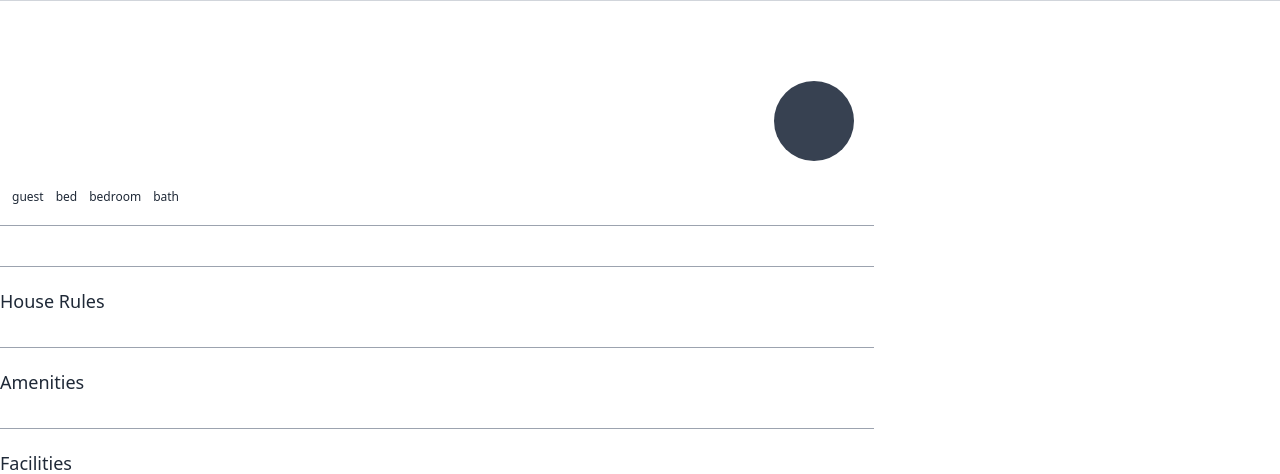
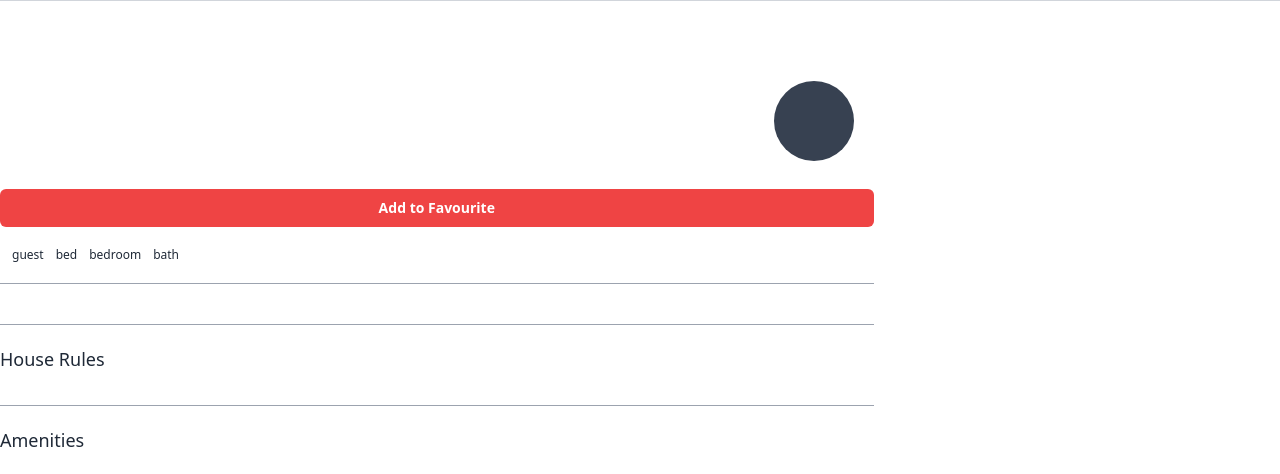
Before and after one commit to wy0353/airbnb-clone, a Django app: template templates/rooms/room_detail.html in a window 1280 px wide. Shown: the part 655-1129 px from the top of the page. Run offline with Django 3.2, Linux system fonts and the light colour scheme; the template is opened without the code that fills it, so the values that code supplies are empty; style sheets or scripts are compiled from the project's sources; some libraries are stand-ins or nearby versions.

Commit message:
favourite start

```diff
--- a/templates/base.html
+++ b/templates/base.html
@@ -1,5 +1,6 @@
 {% load static %}
 {% load i18n %}
+
 <!DOCTYPE html>
 <html lang="en">
   <head>
--- a/templates/rooms/room_detail.html
+++ b/templates/rooms/room_detail.html
@@ -6,7 +6,7 @@
 {% endblock page_title %}
 
 {% block contents %}
-<!-- column 1: photos -->
+<!-- row 1: photos -->
 <div class="container max-w-full h-75vh mb-20 -mt-10 flex">
     {% if room.get_first_photo %}
     <div class="w-1/2 h-full bg-cover bg-center" style="background-image: url({{room.get_first_photo}})"></div>
@@ -27,9 +27,9 @@
         {% endif %}
     </div>
 </div>
-<!-- column 2: contents -->
+<!-- row 2: contents -->
 <div class="container mx-auto flex justify-around pb-56">
-    <!-- column 2-1: left side -->
+    <!-- row 2-1: left side -->
     <div class="w-3/4">
         <div class="flex justify-between mb-5">
             <div>
@@ -41,6 +41,9 @@
                 <span class="mt-2 text-sm text-green-700">{{room.host.first_name}}</span>
             </a>
         </div>
+
+        <!-- favourite button -->
+        <a href="#" class="btn block mb-5 py-2 bg-red-500 text-sm border border-red-500 border-opacity-0 hover:border-opacity-100 hover:text-red-500 hover:bg-white text-white">Add to Favourite</a>
 
         <div class="flex text-xs cursor-default border-section-b">
             <span class="mr-3">{{room.room_type}}</span>
@@ -105,7 +108,7 @@
         </div>
     </div>
     <div class="mx-2"></div>
-    <!-- column 2-2: right side -->
+    <!-- row 2-2: right side -->
     <div class="w-1/3 px-3">
         {% if room.host == user %}
             <a href="{% url 'rooms:update' room.pk %}" class="btn block w-full bg-blue-500 text-white py-2 text-base">
```
